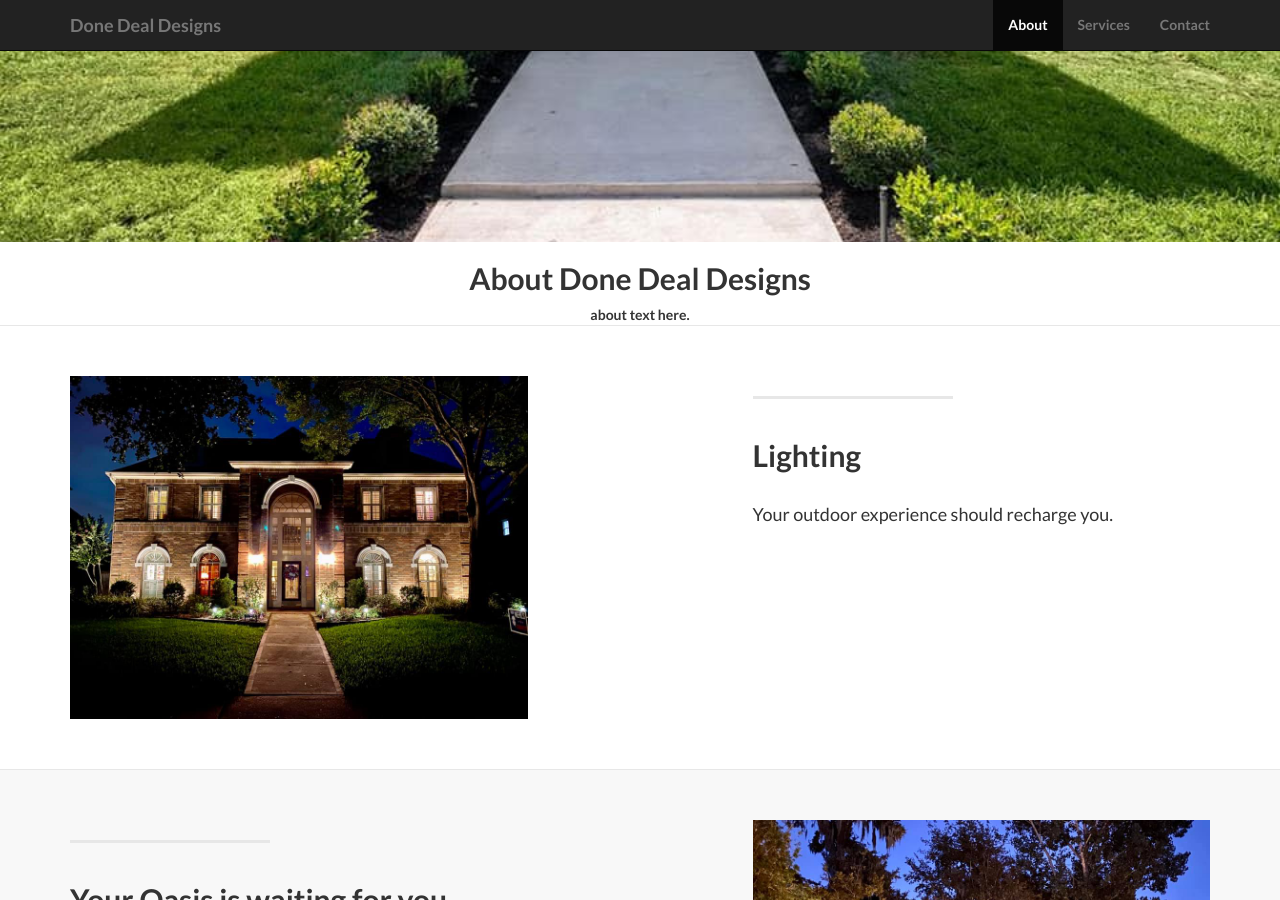
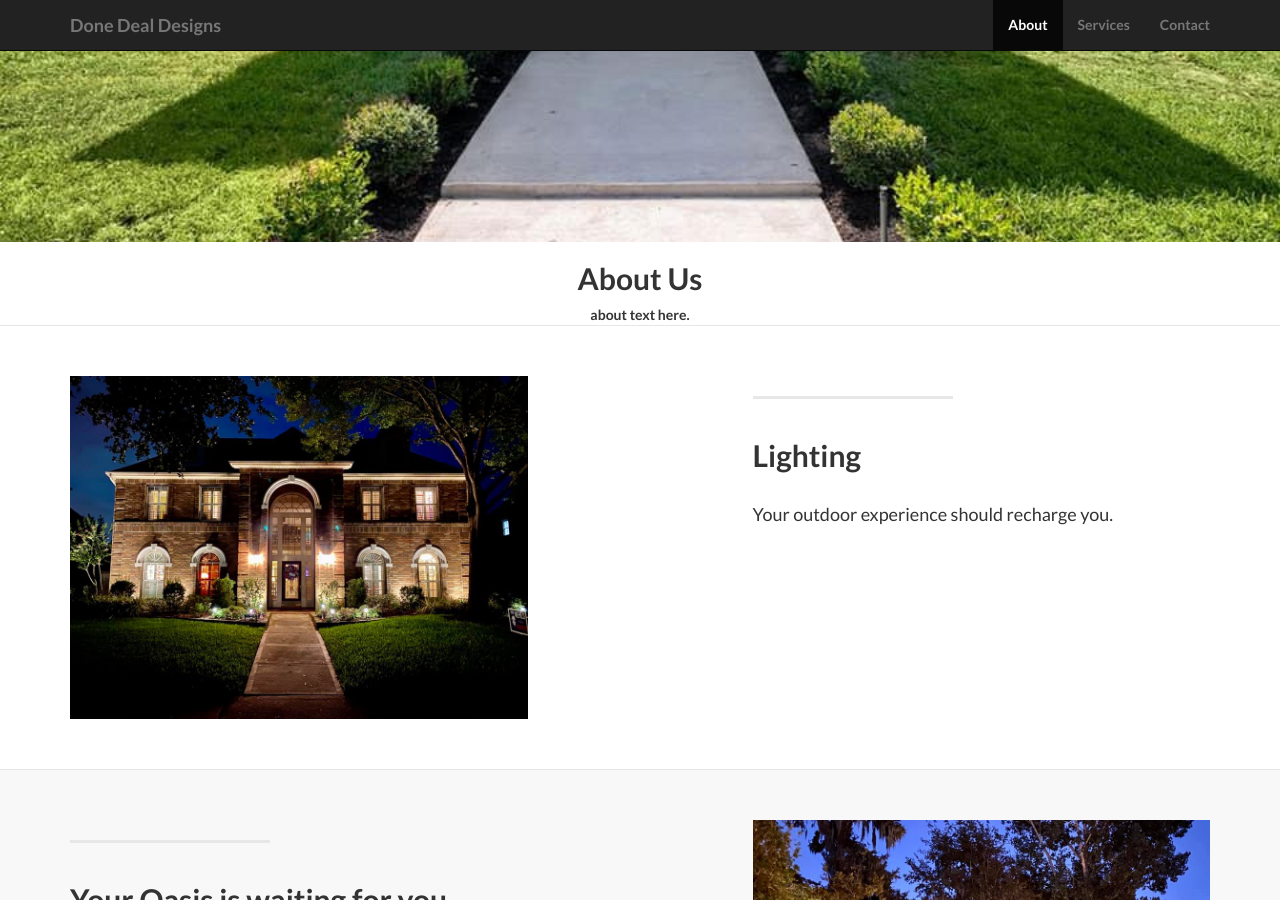
Before and after one commit to BlueFenixProductions/donedealdesigns.com, a Jekyll site: the page built from index.html, in a window 1280 px wide and 900 px high, scrolled down 535 px. Built offline with Jekyll 4.4.1, drawn with Linux system fonts in a browser that asks for light colours.

Commit message:
Update about.html

```diff
--- a/_includes/about.html
+++ b/_includes/about.html
@@ -2,7 +2,7 @@
     <section id="about" class="container content-section text-center">
         <div class="row">
             <div class="col-lg-8 col-lg-offset-2">
-              <h2>About Done Deal Designs</h2>
+              <h2>About Us</h2>
               about text here.
             </div>
         </div>
```
